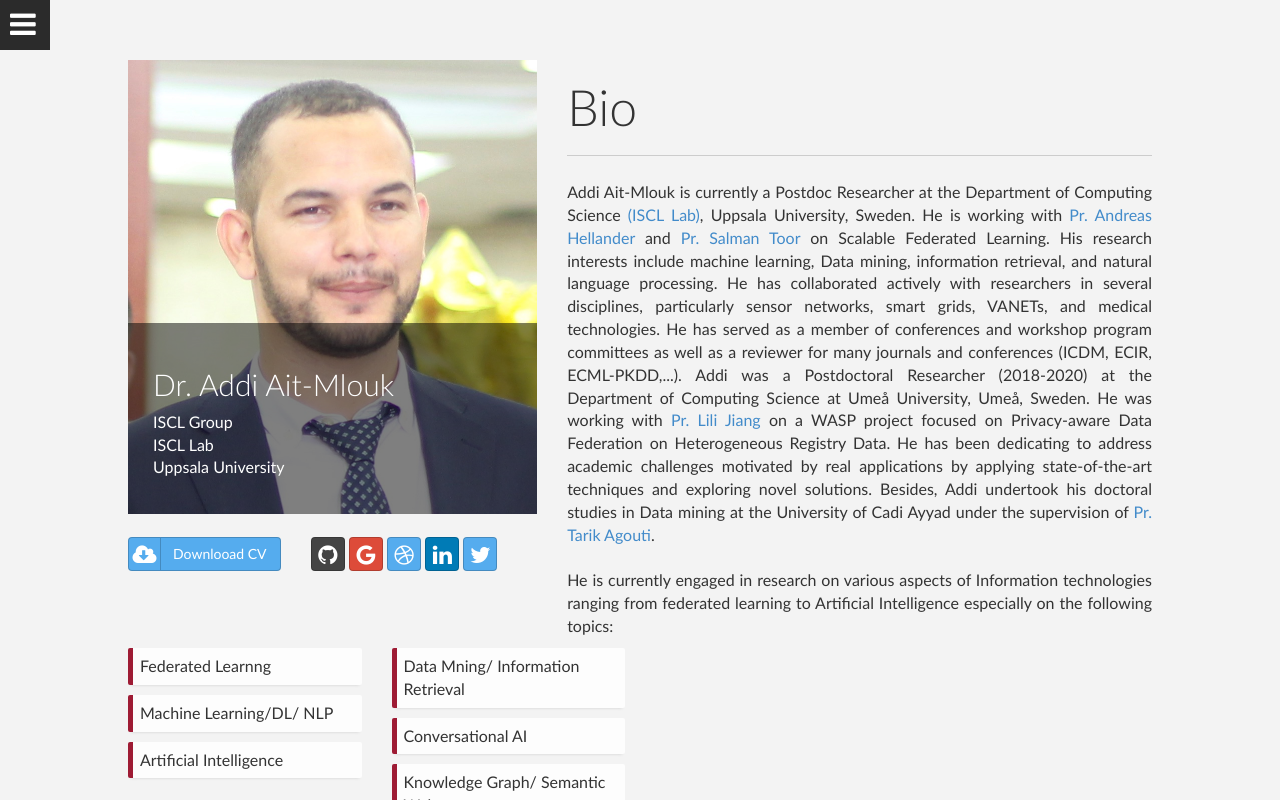
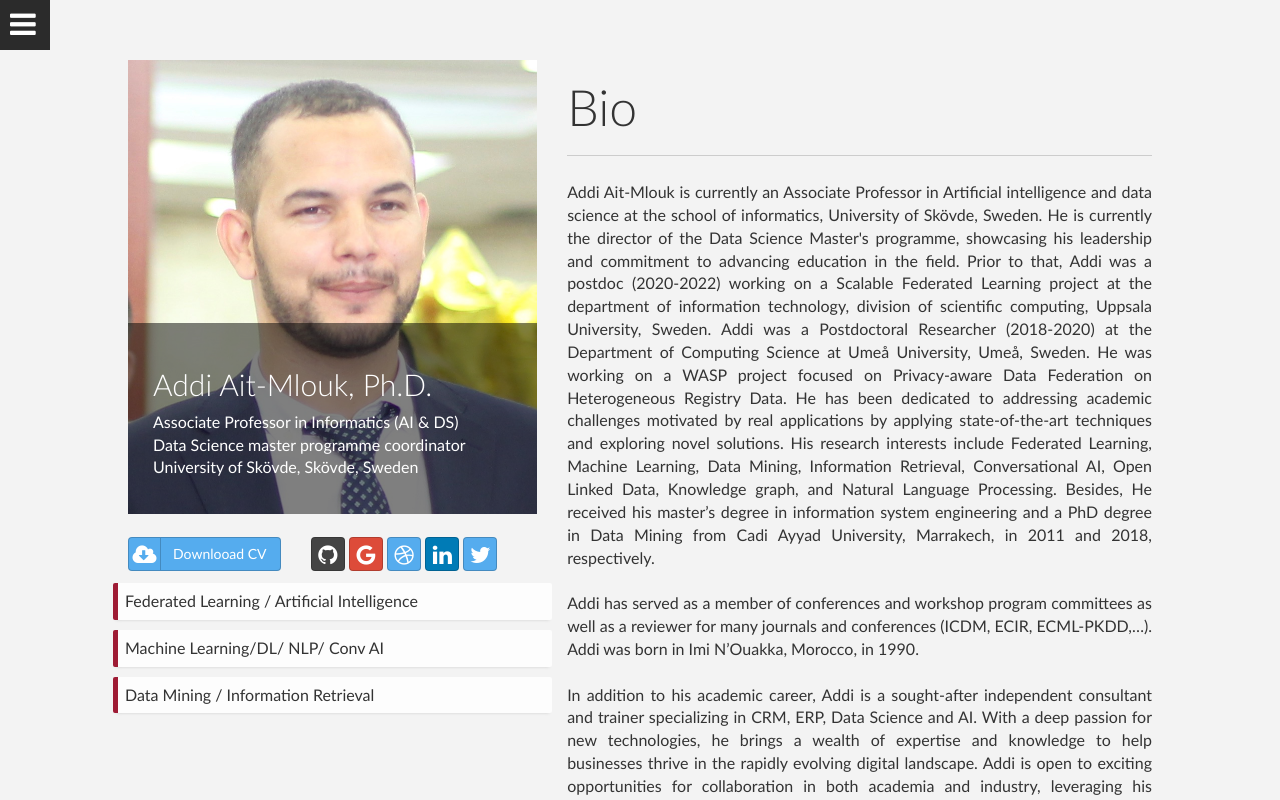
Before and after one commit to aitmlouk/aitmlouk.github.io, a plain HTML site: page index.html in a window 1280 px wide. Drawn offline with Linux system fonts and the light colour scheme.

Commit message:
update bio

```diff
--- a/index.html
+++ b/index.html
@@ -61,7 +61,7 @@
                             <div class="portrate hidden-xs"></div>
                             <div class="title">
                                 <h2>Dr. Addi Ait-Mlouk</h2>
-                                <h3>Uppsala Universitet</h3>
+                                <h3>University of Skövde</h3>
                             </div>
 
                         </div>
@@ -144,11 +144,12 @@
                                             <img alt="image" src="img/personal/me-2.jpg" class="img-responsive">
                                             <div class="overlay">
 
-                                                <h2 class="">Dr. Addi Ait-Mlouk</h2>
+                                                <h2 class="">Addi Ait-Mlouk, Ph.D.</h2>
                                                 <ul class="list-unstyled">
-                                                    <li>ISCL Group</li>
-                                                    <li>ISCL Lab</li>
-                                                    <li>Uppsala University</li>
+                                                    <li>Associate Professor in Informatics (AI & DS)</li>
+                                                    <li>Data Science master programme coordinator</li>
+                                                    <li>University of Skövde, Skövde, Sweden</li>
+
                                                 </ul>
                                             </div>
 
@@ -172,36 +173,44 @@
                                                     <!--<a href="https://www.facebook.com/" class="btn btn-social-icon btn-facebook"><i class="fa fa-facebook"></i></a>
                                                     <a href="https://www.instagram.com/" class="btn btn-social-icon btn-instagram"><i class="fa fa-instagram"></i></a>-->
                                           </div>
+                                            <br></br>
+                                            <div >
+                                                <ul class="ul-boxed list-unstyled">
+                                                    <li>Federated Learning / Artificial Intelligence</li>
+                                                    <li>Machine Learning/DL/ NLP/ Conv AI</li>
+                                                    <li>Data Mining / Information Retrieval</li>
+                                                </ul>
+                                            </div>
                                         </div>
                                     </div>
 
                                     <div class="clearfix visible-sm visible-xs"></div>
                                     <div class="col-sm-12 col-md-7">
                                         <h3 class="title">Bio</h3>
-                                        <p class="text">Addi Ait-Mlouk is currently a Postdoc Researcher at the Department of Computing Science <a href="https://andreashellander.se/" >(ISCL Lab)</a>, Uppsala University, Sweden. He is working with <a href="http://www.it.uu.se/katalog/andreash">Pr. Andreas Hellander</a> and <a href="http://www.it.uu.se/katalog/salto690">Pr. Salman Toor </a> on Scalable Federated Learning. His research interests include machine learning, Data mining, information retrieval, and natural language processing. He has collaborated actively with researchers in several disciplines, particularly sensor networks, smart grids, VANETs, and medical technologies. He has served as a member of conferences and workshop program committees as well as a reviewer for many journals and conferences (ICDM, ECIR, ECML-PKDD,...).
-
-                                        Addi was a Postdoctoral Researcher (2018-2020) at the Department of Computing Science at Umeå University, Umeå, Sweden. He was working with <a href="https://people.cs.umu.se/ljiang/" >Pr. Lili Jiang</a> on a WASP project focused on Privacy-aware Data Federation on Heterogeneous Registry Data. He has been dedicating to address academic challenges motivated by real applications by applying state-of-the-art techniques and exploring novel solutions. Besides, Addi undertook his doctoral studies in Data mining at the University of Cadi Ayyad under the supervision of <a href="https://scholar.google.com/citations?user=sNOBLdAAAAAJ&hl=fr">Pr. Tarik Agouti</a>.
-                                        <br></br>
-
-                                        He is currently engaged in research on various aspects of Information technologies ranging from federated learning to Artificial Intelligence especially on the following topics: </p>
+                                        <p class="text">Addi Ait-Mlouk is currently an Associate Professor in Artificial intelligence and data science at the school of informatics,
+                                            University of Skövde, Sweden. He is currently the director of the Data Science Master's programme, showcasing his leadership and commitment to advancing education in the field.
+                                            Prior to that, Addi was a postdoc (2020-2022) working on a Scalable Federated Learning project at the
+                                            department of information technology, division of scientific computing, Uppsala University, Sweden.
+
+                                            Addi was a Postdoctoral Researcher (2018-2020) at the Department of Computing Science at Umeå University, Umeå, Sweden. He was working on a
+                                            WASP project focused on Privacy-aware Data Federation on Heterogeneous Registry Data. He has been dedicated to addressing academic challenges motivated
+                                            by real applications by applying state-of-the-art techniques and exploring novel solutions. His research interests include Federated Learning, Machine
+                                            Learning, Data Mining, Information Retrieval, Conversational AI, Open Linked Data, Knowledge graph, and Natural Language Processing. Besides, He received
+                                            his master’s degree in information system engineering and a PhD degree in Data Mining from Cadi Ayyad University, Marrakech, in 2011 and 2018, respectively.
+                                            <br></br>
+                                            Addi has served as a member of conferences and workshop program committees as well as a reviewer for many journals and conferences (ICDM, ECIR, ECML-PKDD,…).
+                                            Addi was born in Imi N’Ouakka, Morocco, in 1990.
+                                            <br></br>
+                                            In addition to his academic career, Addi is a sought-after independent consultant and trainer specializing in CRM, ERP, Data Science and AI. With a deep passion for new technologies,
+                                            he brings a wealth of expertise and knowledge to help businesses thrive in the rapidly evolving digital landscape. Addi is open to exciting opportunities for collaboration in both academia
+                                            and industry, leveraging his diverse skill set to drive innovation and success. For any inquiries or open questions, please feel free to reach out to him at aitmlouk@gmail.com.
+                                            <br></br>
+
+                                         </p>
                                     </div>
 
                                     <br/>
                                     <br/>
-                                    <div class="col-md-3">
-                                        <ul class="ul-boxed list-unstyled">
-                                            <li>Federated Learnng</li>
-                                            <li>Machine Learning/DL/ NLP</li>
-                                            <li>Artificial Intelligence</li>
-                                        </ul>
-                                    </div>
-                                    <div class="col-md-3">
-                                        <ul class="ul-boxed list-unstyled">
-                                            <li>Data Mning/ Information Retrieval</li>
-                                            <li>Conversational AI</li>
-                                            <li>Knowledge Graph/ Semantic Web</li>
-                                        </ul>
-                                    </div>
                                 </div>
                             </div>
                         </div>
@@ -219,6 +228,17 @@
                                             <li>
                                                 <div class="dates">
                                                     <span>Present</span>
+                                                    <span>09/2022</span>
+                                                </div>
+                                                <div class="content">
+                                                    <h4>Associate Professor</h4>
+                                                    <p><em>Artificial Intelligence and Data Science </em></p>
+                                                    <p><em>Skövde University - School of informatics, Skövde, Sweden </em></p>
+                                                </div>
+                                            </li>
+                                            <li>
+                                                <div class="dates">
+                                                    <span>09/2022</span>
                                                     <span>09/2020</span>
                                                 </div>
                                                 <div class="content">
```
